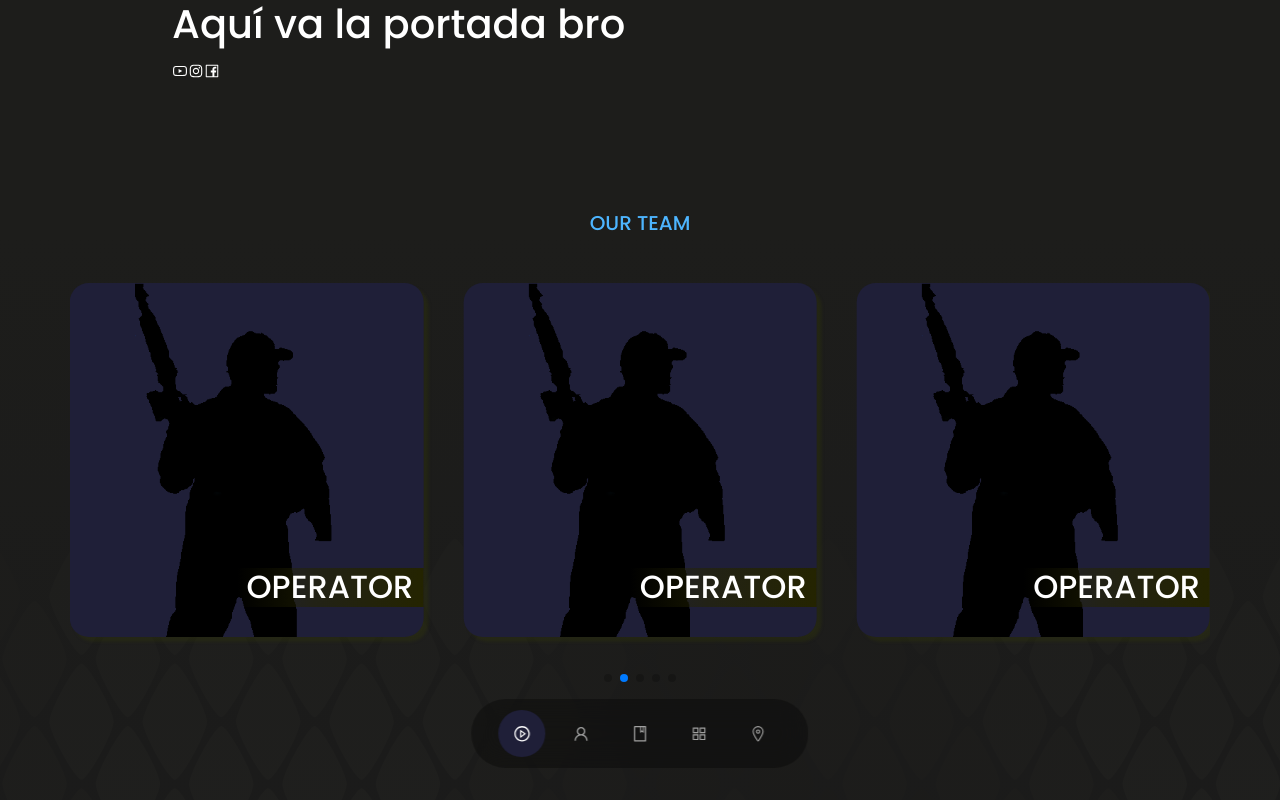
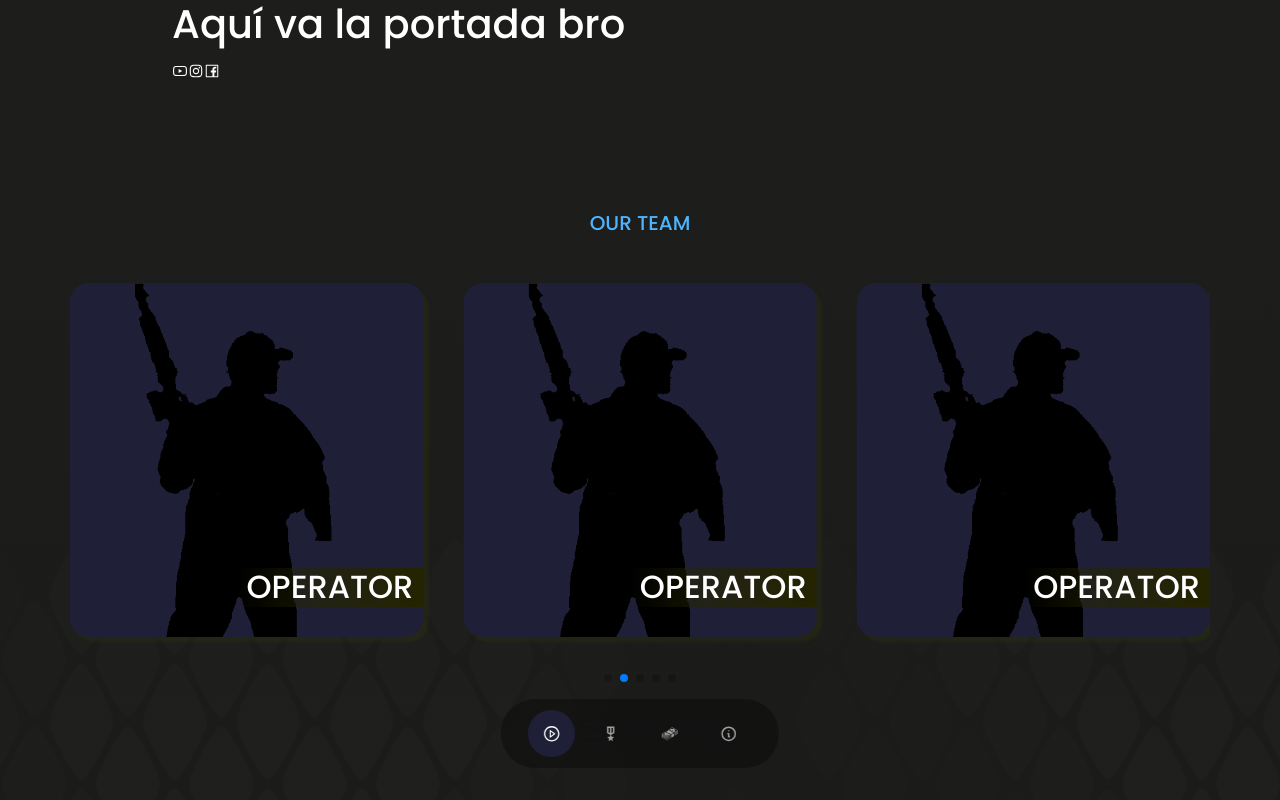
Before and after one commit to aabrilfl13/pentagonteam-website, a React (Create React App) app: page / in a window 1280 px wide. Shown: the top 800 px of the page. Built offline with nearby package versions, Linux system fonts and the light colour scheme.

Commit message:
Add set nav with the topics

```diff
--- a/src/components/header/Header.js
+++ b/src/components/header/Header.js
@@ -6,7 +6,7 @@ import "./header.css";
 export const Header = () => {
 	return (
 		<div>
-			<header>
+			<header id="header">
 				<div className="container header__container">
 					<h1>Aquí va la portada bro</h1>
 					<SocialMedia />
--- a/src/components/nav/Nav.js
+++ b/src/components/nav/Nav.js
@@ -1,53 +1,51 @@
 import { React, useState } from "react";
-import {
-	AiOutlineAppstore,
-	AiOutlineBook,
-	AiOutlinePlayCircle,
-	AiOutlineUser,
-} from "react-icons/ai";
+import { AiOutlinePlayCircle, AiOutlineUser } from "react-icons/ai";
+import { GiMoneyStack } from "react-icons/gi";
+import { HiOutlineInformationCircle } from "react-icons/hi";
 import { IoLocationOutline } from "react-icons/io5";
+import { MdOutlineMilitaryTech } from "react-icons/md";
 
 import "./nav.css";
 
 export const Nav = () => {
-	const [activeNav, setActiveNav] = useState("#");
+	const [activeNav, setActiveNav] = useState("#header");
 
 	return (
 		<nav>
 			<a
-				href="#"
-				onClick={() => setActiveNav("#")}
-				className={activeNav === "#" ? "active" : ""}
+				href="#header"
+				onClick={() => setActiveNav("#header")}
+				className={activeNav === "#header" ? "active" : ""}
 			>
 				<AiOutlinePlayCircle />
 			</a>
-			<a
+			{/* <a
 				href="#about"
 				onClick={() => setActiveNav("#about")}
 				className={activeNav === "#about" ? "active" : ""}
 			>
 				<AiOutlineUser />
-			</a>
+			</a> */}
 			<a
-				href="#experience"
-				onClick={() => setActiveNav("#experience")}
-				className={activeNav === "#experience" ? "active" : ""}
+				href="#team"
+				onClick={() => setActiveNav("#team")}
+				className={activeNav === "#team" ? "active" : ""}
 			>
-				<AiOutlineBook />
+				<MdOutlineMilitaryTech />
 			</a>
 			<a
 				href="#services"
 				onClick={() => setActiveNav("#services")}
 				className={activeNav === "#services" ? "active" : ""}
 			>
-				<AiOutlineAppstore />
+				<GiMoneyStack />
 			</a>
 			<a
 				href="#contact"
 				onClick={() => setActiveNav("#contact")}
 				className={activeNav === "#contact" ? "active" : ""}
 			>
-				<IoLocationOutline />
+				<HiOutlineInformationCircle />
 			</a>
 		</nav>
 	);
```
